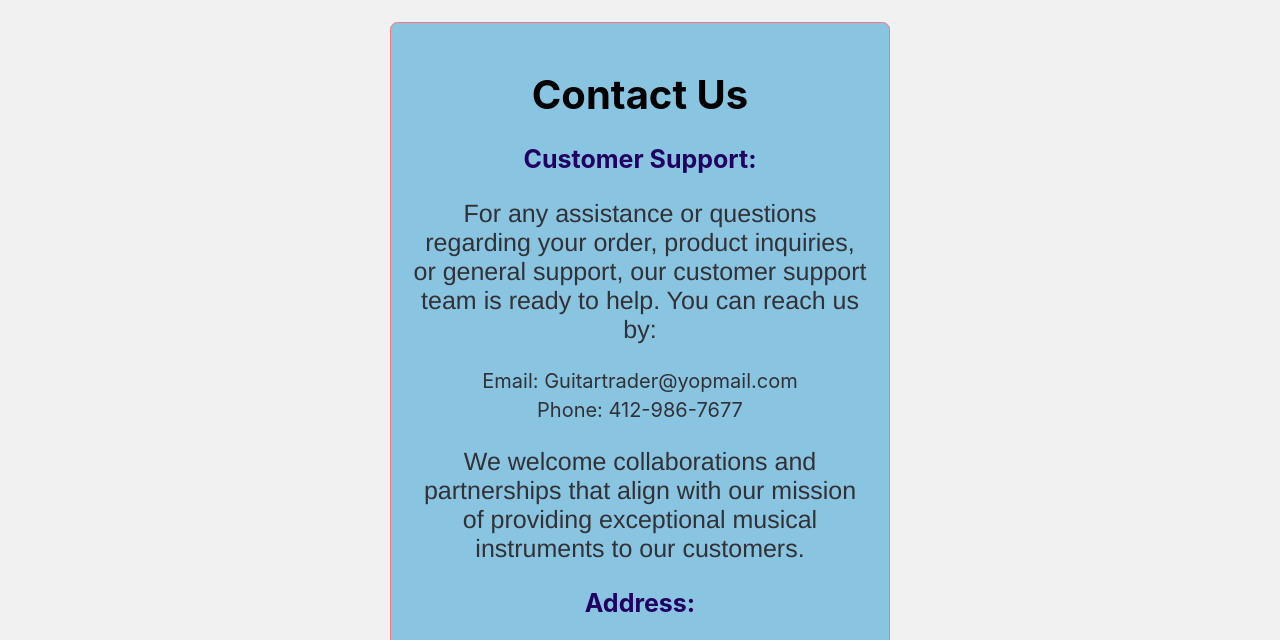
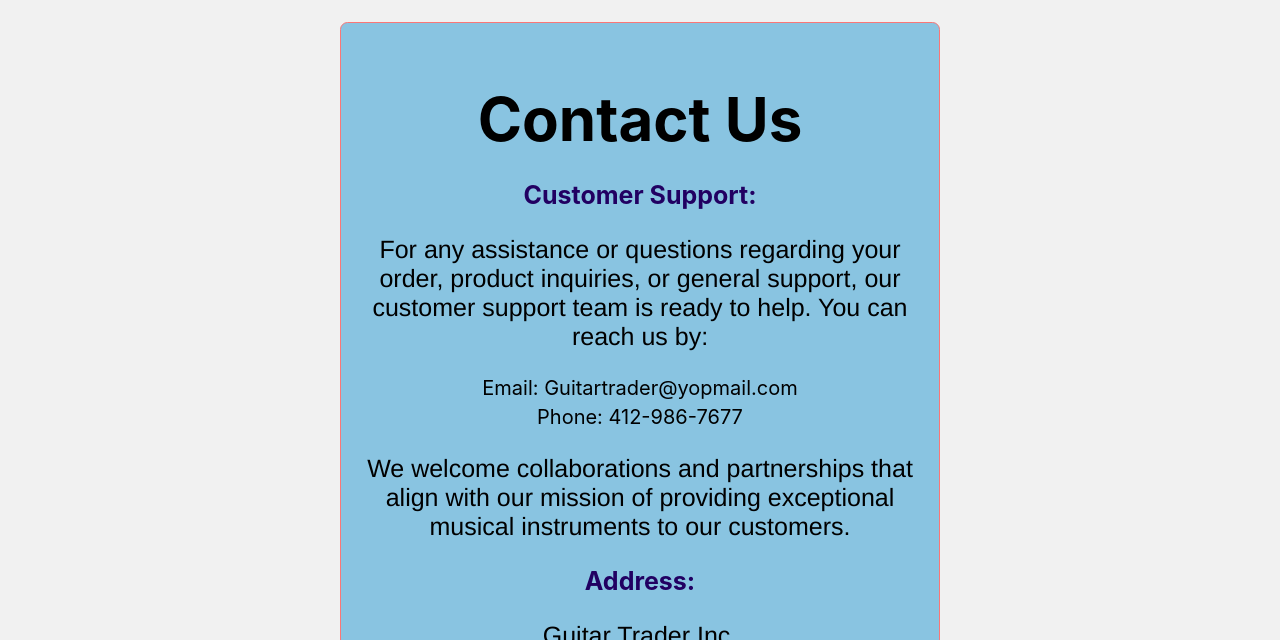
Before and after one commit to riverferguson/phase-2-project, a React app in the folder phase-2-project/: page /guitars/contact in a window 1280 px wide. Shown: the part 119-759 px from the top of the page. Built offline with nearby package versions, Linux system fonts and the light colour scheme; data requests are answered from the project's data file.

Commit message:
edit contact us style

```diff
--- a/phase-2-project/src/components/Contact.css
+++ b/phase-2-project/src/components/Contact.css
@@ -3,15 +3,16 @@
     padding: 20px;
     border: 1px solid #fa7777;
     border-radius: 7.5px;
-    max-width: 500px;
+    max-width: 600px;
     margin: 25px auto 25px;
     text-align: center;
     font-size: 20px;
+    color: black;
 }
 
 .contact-us h1 {
     color: black;
-    font-size: 2em;
+    font-size: 3em;
     margin-bottom: 10px;
 }
 
@@ -30,4 +31,5 @@
 
 .contact-us ul li {
     margin-bottom: 5px;
+    color: black;
 }
```
Also changed, not shown: phase-2-project/README.md.
